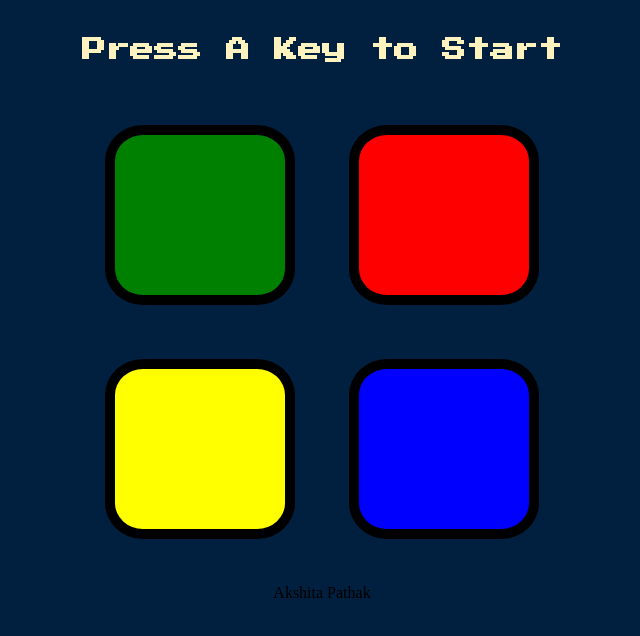
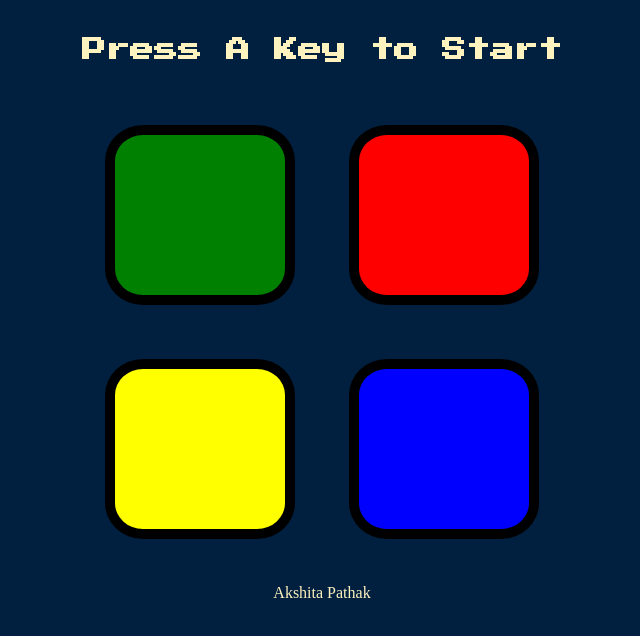
Before and after one commit to akshiita07/Simon-Game, a plain HTML site: page index.html in a window 1280 px wide. Shown: the whole page, without its empty margins (318-958 px from the left). Drawn offline with nearby package versions, Linux system fonts and the light colour scheme.

Commit message:
Update styles.css

```diff
--- a/styles.css
+++ b/styles.css
@@ -54,5 +54,6 @@ body {
 }
 
 .copyr{
-  font-size=2rem;
+  font-size:1rem;
+  color: #FEF2BF;
 }
```
